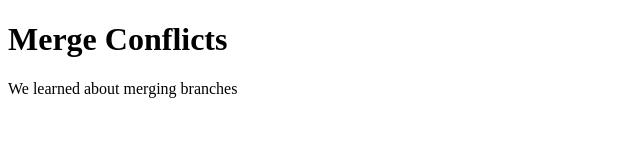
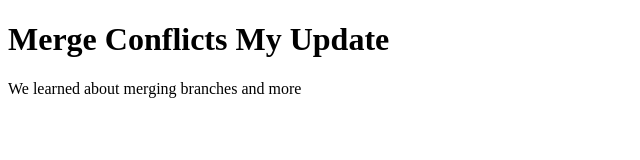
Before and after one commit to taylorJaredD/merge-conflicts, a plain HTML site: page index.html in a window 1280 px wide. Shown: the whole page, without its empty margins (0-640 px from the left). Drawn offline with Linux system fonts and the light colour scheme.

Commit message:
first edit

```diff
--- a/index.html
+++ b/index.html
@@ -5,7 +5,7 @@
     <title></title>
   </head>
   <body>
-    <h1>Merge Conflicts</h1>
-    <p>We learned about merging branches</p>
+    <h1>Merge Conflicts My Update</h1>
+    <p>We learned about merging branches and more</p>
   </body>
 </html>
```
